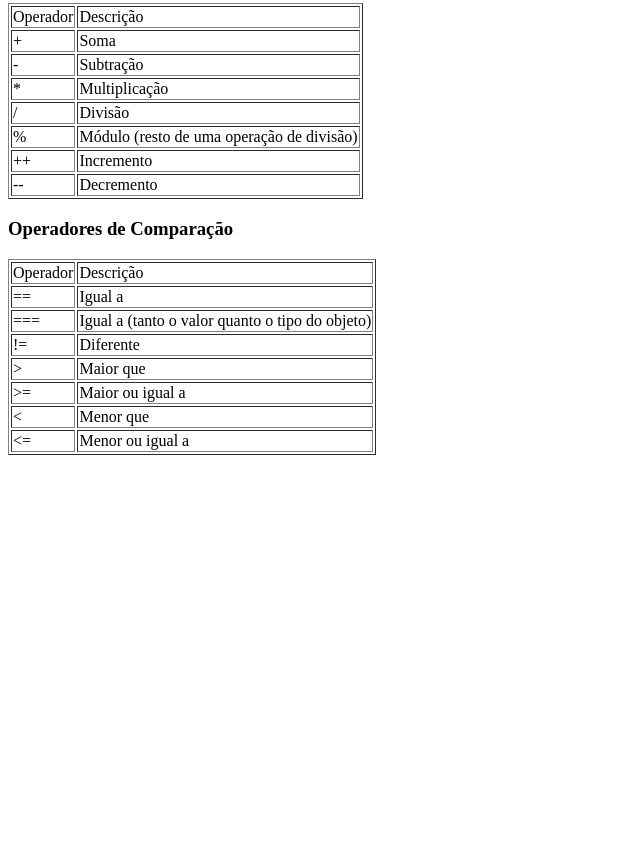
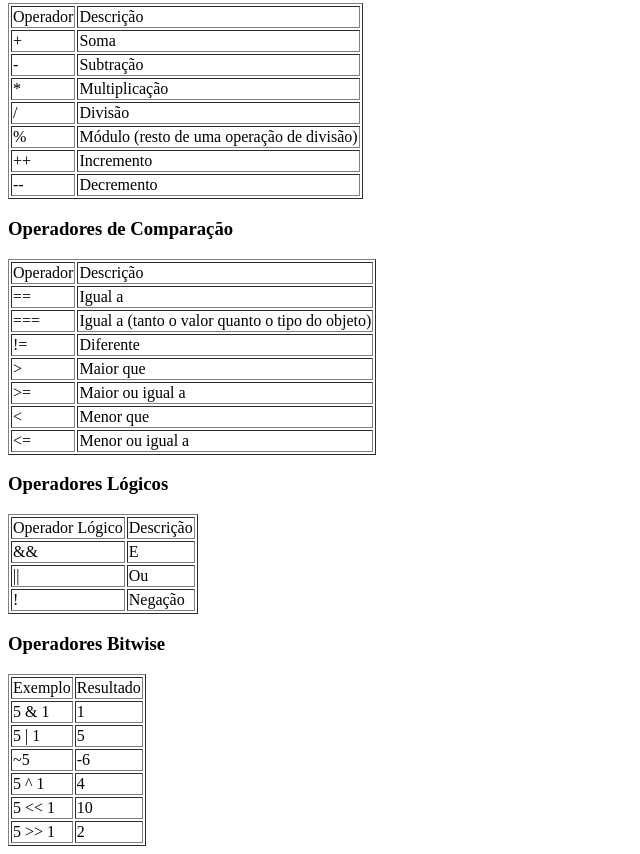
Before and after one commit to luizearaujo/EstruturaDeDados, a plain HTML site: page src/Cap01/index.html in a window 1280 px wide. Shown: the part 847-1701 px from the top of the page, without its empty margins (0-640 px from the left). Before the commit the page ends 1310 px from the top, so only its background shows below. Drawn offline with Linux system fonts and the light colour scheme.

Commit message:
Add logical and bitwise operators tables to HTML and create bitwise.js for examples

```diff
--- a/src/Cap01/index.html
+++ b/src/Cap01/index.html
@@ -62,5 +62,23 @@
             <tr><td><</td><td>Menor que</td></tr>
             <tr><td><=</td><td>Menor ou igual a</td></tr>
         </table>
+        <h3>Operadores Lógicos</h3>
+        <table border="1">
+            <tr><td>Operador Lógico</td><td>Descrição</td></tr>
+            <tr><td>&&</td><td>E</td></tr>
+            <tr><td>||</td><td>Ou</td></tr>
+            <tr><td>!</td><td>Negação</td></tr>
+        </table>
+        <h3>Operadores Bitwise</h3>
+        <table border="1">
+            <tr><td>Exemplo</td><td>Resultado</td></tr>
+            <tr><td>5 & 1</td><td>1</td></tr>
+            <tr><td>5 | 1</td><td>5</td></tr>
+            <tr><td>~5</td><td>-6</td></tr>
+            <tr><td>5 ^ 1</td><td>4</td></tr>
+            <tr><td>5 << 1</td><td>10</td></tr>
+            <tr><td>5 >> 1</td><td>2</td></tr>
+        </table>
+        <script src="js/bitwise.js"></script>
     </body>
 </html>
--- /dev/null
+++ b/src/Cap01/js/bitwise.js
@@ -0,0 +1,6 @@
+console.log(5 & 1);
+console.log(5 | 1);
+console.log(~5);
+console.log(5 ^ 1);
+console.log(5 << 1);
+console.log(5 >> 1);
```
